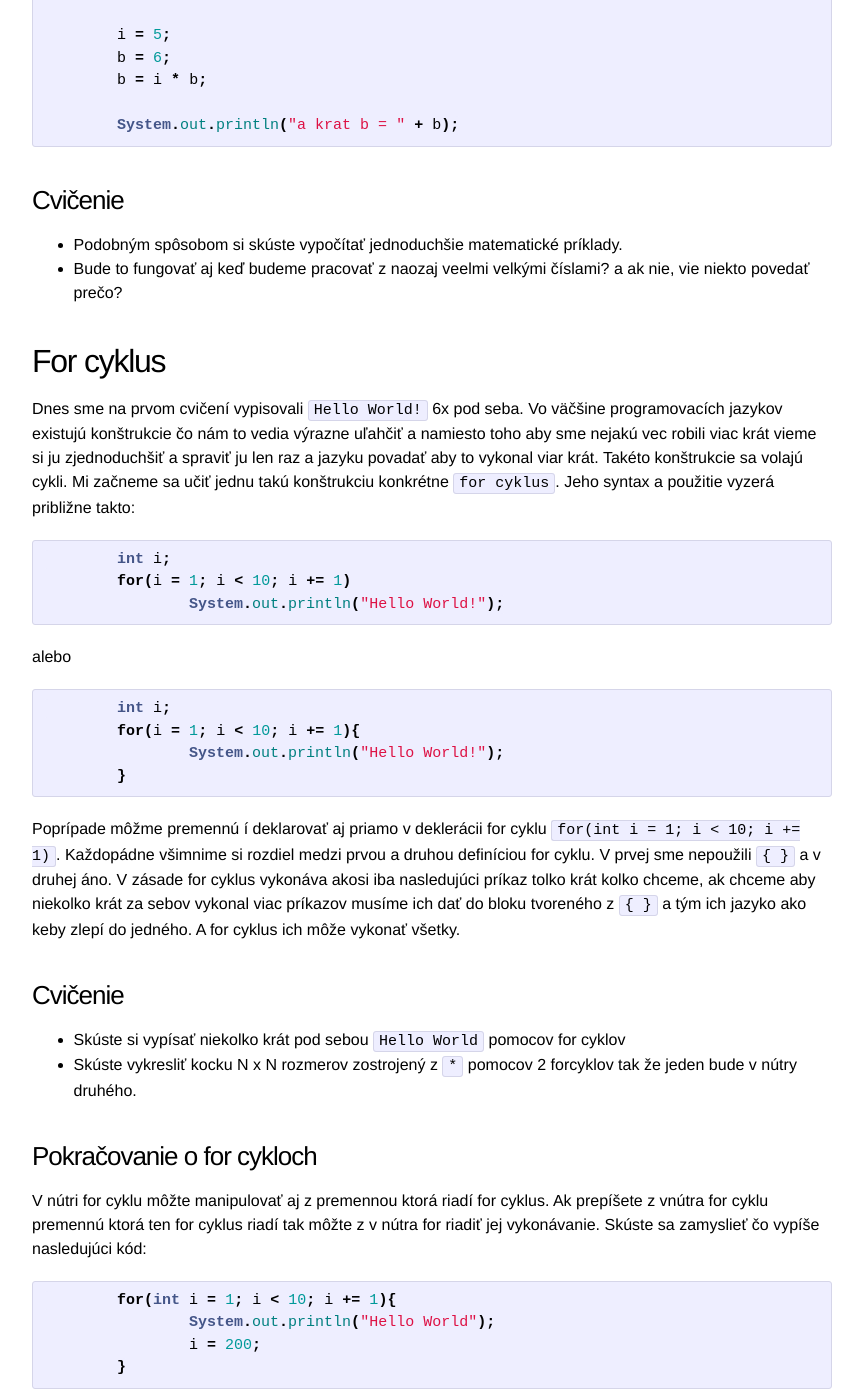
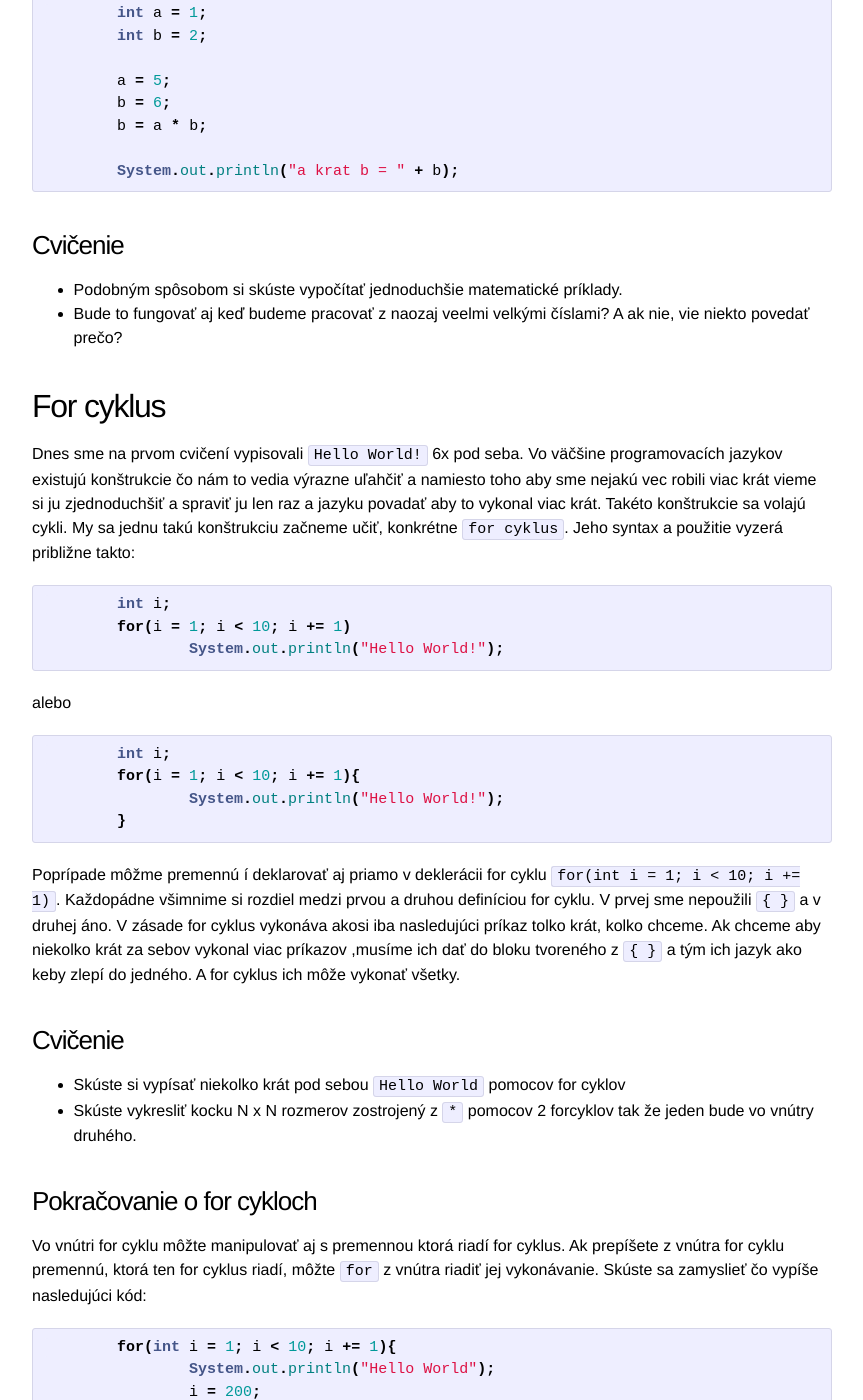
Before and after one commit to xlcteam/Java-Tutorial, a Jekyll site: the page built from 2.Lekcia.md, in a window 1280 px wide and 1400 px high, scrolled down 1610 px. Shown: the whole window, without its empty margins (208-1071 px from the left). Built offline with Jekyll 4.4.1, drawn with Linux system fonts in a browser that asks for light colours; Markdown is read by kramdown in place of the engine named in the settings; some of the changed text lies outside the part shown.

````diff
--- a/2.Lekcia.md
+++ b/2.Lekcia.md
@@ -55,30 +57,30 @@ k premennej priradiť neakú konkrétnu hodnotu `i = 1` poprípade k nej pripoč
 
 Na vypísanie hodnoty premennej vieme použiť tiež `System.out.println`
 
-Skúsime si jednoduchý príklad práce z premennými:
+Skúsime si jednoduchý príklad práce s premennými:
 
 ```java
-	int i = 1;
+	int a = 1;
 	int b = 2;
 
-	i = 5;
+	a = 5;
 	b = 6;
-	b = i * b;
+	b = a * b;
 
 	System.out.println("a krat b = " + b);
 ```
 
 ### Cvičenie
 * Podobným spôsobom si skúste vypočítať jednoduchšie matematické príklady.
-* Bude to fungovať aj keď budeme pracovať z naozaj veelmi velkými číslami? a ak nie, vie niekto povedať prečo?
+* Bude to fungovať aj keď budeme pracovať z naozaj veelmi velkými číslami? A ak nie, vie niekto povedať prečo?
 
 ## For cyklus
 
 Dnes sme na prvom cvičení vypisovali `Hello World!` 6x pod seba. Vo väčšine programovacích
 jazykov existujú konštrukcie čo nám to vedia výrazne uľahčiť a namiesto toho aby sme
 nejakú vec robili viac krát vieme si ju zjednoduchšiť a spraviť ju len raz a jazyku povadať
-aby to vykonal viar krát.
-Takéto konštrukcie sa volajú cykli. Mi začneme sa učiť jednu takú konštrukciu konkrétne
+aby to vykonal viac krát.
+Takéto konštrukcie sa volajú cykli. My sa jednu takú konštrukciu začneme učiť, konkrétne
 `for cyklus`. Jeho syntax a použitie vyzerá približne takto:
 
 ```java
@@ -86,6 +88,7 @@ Takéto konštrukcie sa volajú cykli. Mi začneme sa učiť jednu takú konštr
 	for(i = 1; i < 10; i += 1)
 		System.out.println("Hello World!");
 ```
+
 alebo
 
 ```java
@@ -96,17 +99,17 @@ alebo
 ```
 
 Poprípade môžme premennú í deklarovať aj priamo v deklerácii for cyklu `for(int i = 1; i < 10; i += 1)`.
-Každopádne všimnime si rozdiel medzi prvou a druhou definíciou for cyklu. V prvej sme nepoužili `{ }` a v druhej áno. V zásade for cyklus vykonáva akosi iba nasledujúci príkaz tolko krát kolko chceme, ak chceme aby niekolko krát za sebov vykonal viac príkazov musíme ich dať
-do bloku tvoreného z `{ }` a tým ich jazyko ako keby zlepí do jedného. A for cyklus ich môže vykonať všetky.
+Každopádne všimnime si rozdiel medzi prvou a druhou definíciou for cyklu. V prvej sme nepoužili `{ }` a v druhej áno. V zásade for cyklus vykonáva akosi iba nasledujúci príkaz tolko krát, kolko chceme. Ak chceme aby niekolko krát za sebov vykonal viac príkazov ,musíme ich dať
+do bloku tvoreného z `{ }` a tým ich jazyk ako keby zlepí do jedného. A for cyklus ich môže vykonať všetky.
 
 ### Cvičenie
 
 * Skúste si vypísať niekolko krát pod sebou `Hello World` pomocov for cyklov
-* Skúste vykresliť kocku N x N rozmerov zostrojený z `*` pomocov 2 forcyklov tak že jeden bude v nútry druhého.
+* Skúste vykresliť kocku N x N rozmerov zostrojený z `*` pomocov 2 forcyklov tak že jeden bude vo vnútry druhého.
 
 ### Pokračovanie o for cykloch
 
-V nútri for cyklu môžte manipulovať aj z premennou ktorá riadí for cyklus. Ak prepíšete z vnútra for cyklu premennú ktorá ten for cyklus riadí tak môžte z v nútra for riadiť jej vykonávanie. Skúste sa zamyslieť čo vypíše nasledujúci kód:
+Vo vnútri for cyklu môžte manipulovať aj s premennou ktorá riadí for cyklus. Ak prepíšete z vnútra for cyklu premennú, ktorá ten for cyklus riadí, môžte `for` z vnútra riadiť jej vykonávanie. Skúste sa zamyslieť čo vypíše nasledujúci kód:
 
 ```java
 	for(int i = 1; i < 10; i += 1){
````
Also changed, not shown: other parts of 2.Lekcia.md (+11 -8 lines).
